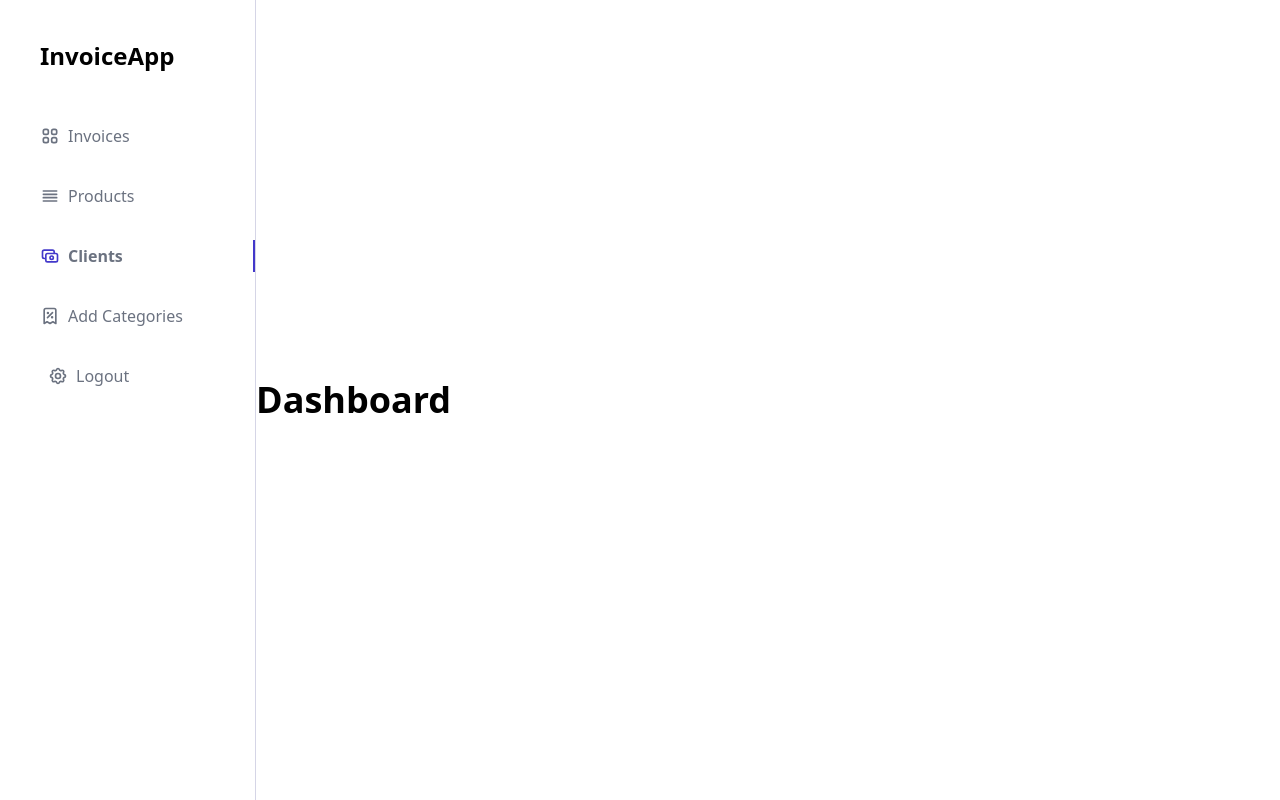
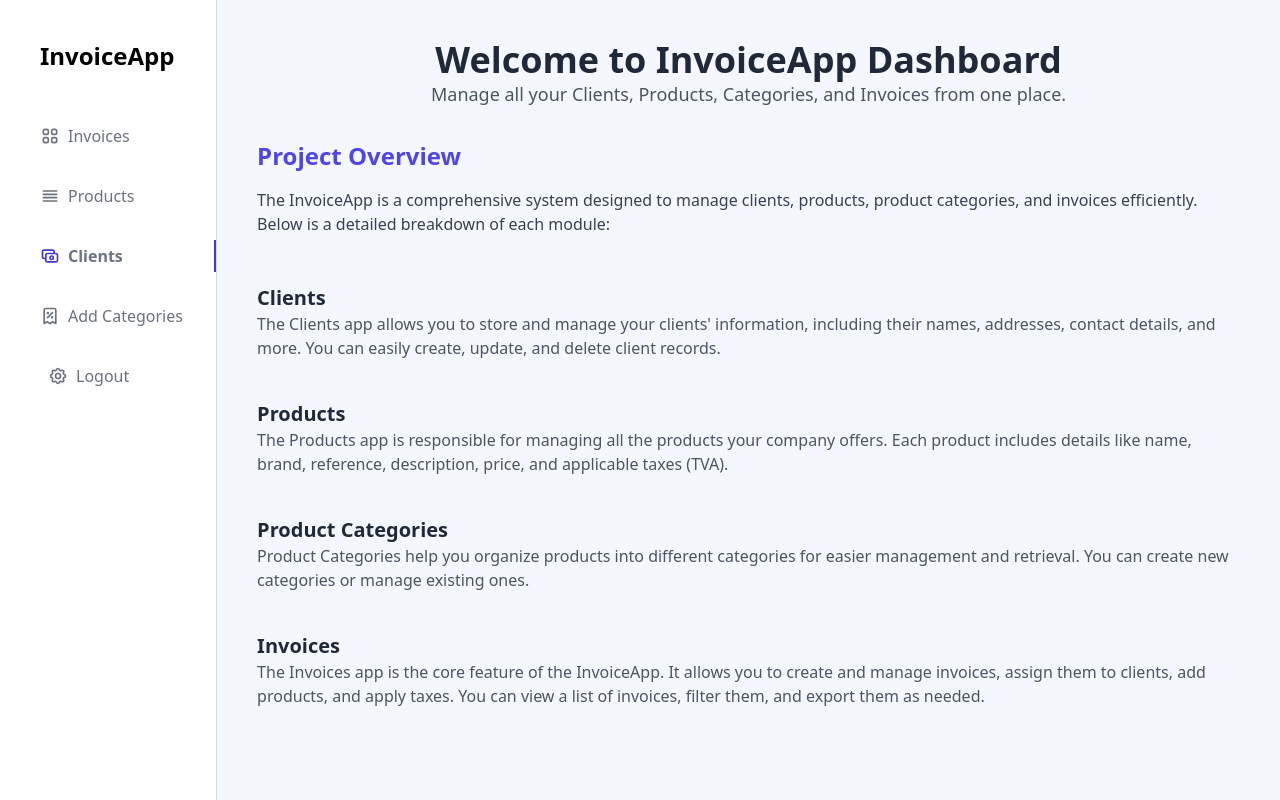
Before and after one commit to zoubinnaba/invoices, a Django app: page /userprofile/dashboard/ in a window 1280 px wide. Run offline with Django 3.2, Linux system fonts and the light colour scheme; the visitor is signed in with stand-in values (Sample User, id 1); some libraries are stand-ins or nearby versions.

Commit message:
Add html content to the dashboard

```diff
--- a/theme/templates/dashboard.html
+++ b/theme/templates/dashboard.html
@@ -79,9 +79,55 @@
     </aside><!-- /Sidebar -->
 
     {% block content %}
-    <div class="flex items-center justify-center h-screen">
-        <h1 class="text-4xl font-bold text-center">Dashboard</h1>
-    </div>
+    <main class="bg-indigo-50/60 w-full py-10 px-3 sm:px-10">
+        <!-- Heading -->
+        <div class="text-center mb-8">
+            <h1 class="text-4xl font-bold text-gray-800">Welcome to InvoiceApp Dashboard</h1>
+            <p class="text-lg text-gray-600">Manage all your Clients, Products, Categories, and Invoices from one
+                place.</p>
+        </div>
+
+        <!-- Project Overview Section -->
+        <section>
+            <div class="mb-12">
+                <h2 class="text-2xl font-semibold text-indigo-600 mb-4">Project Overview</h2>
+                <p class="text-gray-700">The InvoiceApp is a comprehensive system designed to manage clients, products,
+                    product categories, and invoices efficiently. Below is a detailed breakdown of each module:</p>
+            </div>
+
+            <!-- Clients Section -->
+            <div class="mb-10">
+                <h3 class="text-xl font-semibold text-gray-800">Clients</h3>
+                <p class="text-gray-600">The Clients app allows you to store and manage your clients' information,
+                    including their names, addresses, contact details, and more. You can easily create, update, and
+                    delete client records.</p>
+            </div>
+
+            <!-- Products Section -->
+            <div class="mb-10">
+                <h3 class="text-xl font-semibold text-gray-800">Products</h3>
+                <p class="text-gray-600">The Products app is responsible for managing all the products your company
+                    offers. Each product includes details like name, brand, reference, description, price, and
+                    applicable taxes (TVA).</p>
+            </div>
+
+            <!-- Product Categories Section -->
+            <div class="mb-10">
+                <h3 class="text-xl font-semibold text-gray-800">Product Categories</h3>
+                <p class="text-gray-600">Product Categories help you organize products into different categories for
+                    easier management and retrieval. You can create new categories or manage existing ones.</p>
+            </div>
+
+            <!-- Invoices Section -->
+            <div class="mb-10">
+                <h3 class="text-xl font-semibold text-gray-800">Invoices</h3>
+                <p class="text-gray-600">The Invoices app is the core feature of the InvoiceApp. It allows you to create
+                    and manage invoices, assign them to clients, add products, and apply taxes. You can view a list of
+                    invoices, filter them, and export them as needed.</p>
+            </div>
+
+        </section>
+    </main>
     {% endblock %}
     {% block javascript %}
     {% endblock %}
```
Also changed, not shown: readme.md.
